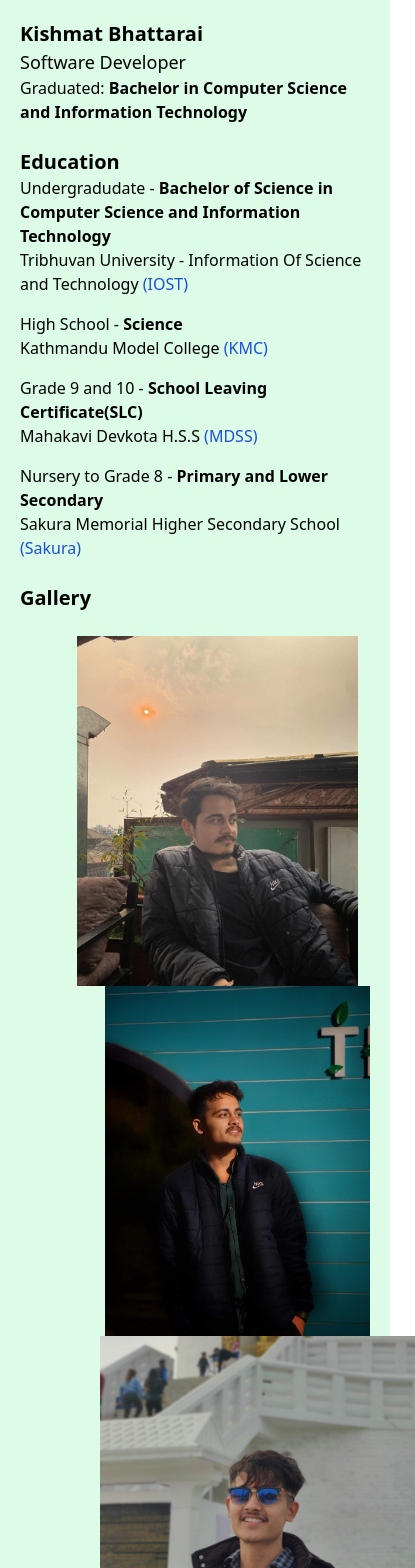
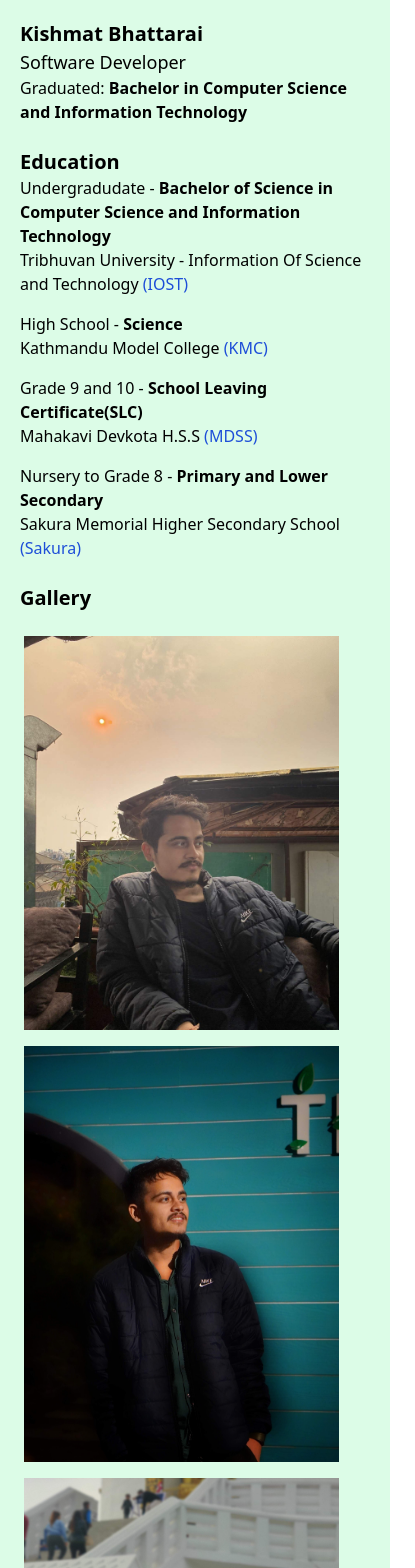
Before and after one commit to 0xkibh/kishmat-page, a Nuxt app: page / in a window 390 px wide. Shown: the top 1568 px of the page, 415 px wide, since content can reach past the window. Built offline with nearby package versions, Linux system fonts and the light colour scheme.

Commit message:
refactor: size of image in mobile view

```diff
--- a/components/gallery.vue
+++ b/components/gallery.vue
@@ -1,9 +1,9 @@
 <template>
     <h2 class="text-xl font-semibold">Gallery</h2>
-    <div class="flex flex-col ">
-        <div class="flex flex-col md:flex-row mx-10 w-[90%] space-x-10">
-            <NuxtImg class="image-k" src="/images/kishmat01.jpeg" alt="img1"/>
-            <NuxtImg class="image-k" src="/images/kishmat_bhattarai.jpeg" alt="img2"/>
+    <div class="flex flex-col">
+        <div class="flex flex-col md:flex-row mx-1 md:mx-10 space-y-4 w-[90%] md:space-x-10">
+            <NuxtImg class="w-full md:w-[350px]" src="/images/kishmat01.jpeg" alt="img1"/>
+            <NuxtImg class="w-full md:w-[350px]" src="/images/kishmat_bhattarai.jpeg" alt="img2"/>
             <NuxtImg class="w-[350px]" src="/images/kishmat-03.jpg" alt="img4"/>
             <NuxtImg class="image-k" src="/images/kishmat.jpeg" alt="img3"/>
         </div>
--- a/nuxt.config.ts
+++ b/nuxt.config.ts
@@ -15,5 +15,5 @@ export default defineNuxtConfig({
     },
   },
 
-  modules: ["@nuxt/image"]
+  modules: ["@nuxt/image"],
 });
--- a/package.json
+++ b/package.json
@@ -4,7 +4,7 @@
   "type": "module",
   "scripts": {
     "build": "nuxt build",
-    "dev": "nuxt dev",
+    "dev": "nuxt dev --host 0.0.0.0",
     "generate": "nuxt generate",
     "preview": "nuxt preview",
     "postinstall": "nuxt prepare"
```
